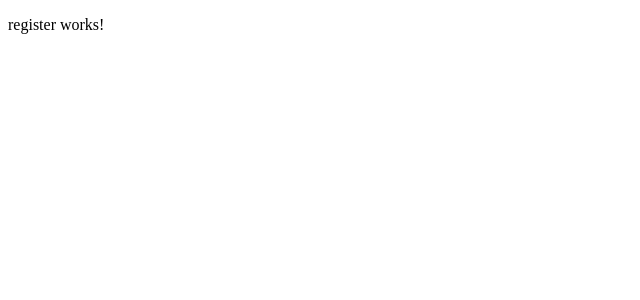
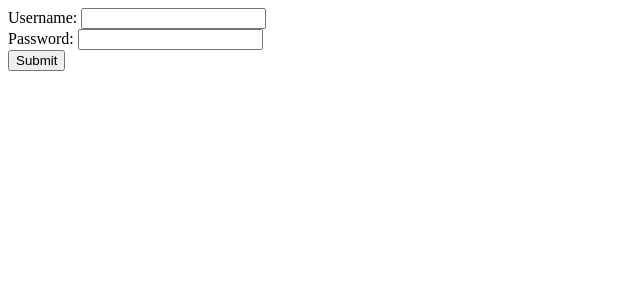
Before and after one commit to tapparoo/CoderDojo, an Angular app in the folder coderDojoApp/: page /register in a window 1280 px wide. Shown: the top 300 px of the page, without its empty margins (0-640 px from the left). Built offline with nearby package versions, Linux system fonts and the light colour scheme.

Commit message:
working on userDetails in angular and backend

```diff
--- a/coderDojoApp/src/app/app.module.ts
+++ b/coderDojoApp/src/app/app.module.ts
@@ -21,7 +21,7 @@ import { UserComponent } from './components/user/user.component';
     HomeComponent,
     RegisterComponent,
     AdminComponent,
-    UserComponent,
+    UserComponent
   ],
   imports: [
     BrowserModule,
--- a/coderDojoApp/src/app/components/admin/admin.component.html
+++ b/coderDojoApp/src/app/components/admin/admin.component.html
@@ -1,15 +1,24 @@
 <div *ngIf="user && !editUser">
     <form>
-      <label>ID: {{user.id}}</label>
+      <label>ID: {{user.user.id}}</label>
       <br>
-      <label>Username
-      <input type="text" name="username" disabled [ngModel]="user.username">
+      <label>Nickname
+      <input type="text" name="nickname" disabled [ngModel]="user.nickname">
       </label><br>
-      <label>Password
-      <input type="text" name="password" disabled [ngModel]="user.password">
+      <label>Phone Number
+      <input type="text" name="phoneNumber" disabled [ngModel]="user.phoneNumber">
       </label><br>
-      <label>Enabled?
-      <input type="checkbox" name="enabled" disabled [ngModel]="user.enabled">
+      <label>Address
+      <input type="text" name="address" disabled [ngModel]="user.address">
+      </label><br>
+      <label>Location
+      <input type="text" name="location" disabled [ngModel]="user.location">
+      </label><br>
+      <label>Parents
+      <input type="text" name="parents" disabled [ngModel]="user.parents">
+      </label><br>
+      <label>Children
+      <input type="text" name="children" disabled [ngModel]="user.children">
       </label><br>
     </form>
   <button (click)="user = null;">Back</button>
@@ -18,17 +27,26 @@
 
 <div *ngIf="editUser">
     <form #EditUserForm="ngForm">
-          <label>ID: {{user.id}}</label>
-          <br>
-          <label>Username
-          <input type="text" name="username" [ngModel]="user.username">
-          </label><br>
-          <label>Password
-          <input type="text" name="password" [ngModel]="user.password">
-          </label><br>
-          <label>Enabled?
-            <input type="checkbox" name="enabled" [ngModel]="user.enabled">
-          </label><br>
+        <label>ID: {{user.user.id}}</label>
+        <br>
+        <label>Nickname
+        <input type="text" name="nickname" [ngModel]="user.nickname">
+        </label><br>
+        <label>Phone Number
+        <input type="text" name="phoneNumber" [ngModel]="user.phoneNumber">
+        </label><br>
+        <label>Address
+        <input type="text" name="address" disabled [ngModel]="user.address">
+        </label><br>
+        <label>Location
+        <input type="text" name="location" disabled [ngModel]="user.location">
+        </label><br>
+        <label>Parents
+        <input type="text" name="parents" disabled [ngModel]="user.parents">
+        </label><br>
+        <label>Children
+        <input type="text" name="children" disabled [ngModel]="user.children">
+        </label><br>
       </form>
     <button (click)="editUser = false;">Cancel</button>
     <button (click)="updateUser(EditUserForm)">Save</button>
@@ -37,7 +55,11 @@
 <div *ngIf="!user && !editUser">
   <ul *ngFor="let u of users" (click)="user = u;">
     <li>{{u.id}}</li>
-    <li>{{u.username}}</li>
-    <li>{{u.password}}</li>
+    <li>{{u.nickname}}</li>
+    <li>{{u.phoneNumber}}</li>
+    <li>{{u.address.street}}</li>
+    <li>{{u.location.name}}</li>
+    <li>{{u.parents}}</li>
+    <li>{{u.children}}</li>
   </ul>
 </div>
--- a/coderDojoApp/src/app/components/admin/admin.component.ts
+++ b/coderDojoApp/src/app/components/admin/admin.component.ts
@@ -15,7 +15,10 @@ export class AdminComponent implements OnInit {
 
   displayUsers(): void {
     this.userService.index().subscribe(
-      data => this.users = data,
+      data => {
+        this.users = data;
+
+      },
       err => {
         console.log(err);
         console.log('Error loading users from admin page');
@@ -36,9 +39,8 @@ export class AdminComponent implements OnInit {
   updateUser(form: NgForm) {
     console.log(form.value);
 
-    this.user.username = form.value.username;
-    this.user.password = form.value.password;
-    this.user.enabled = form.value.enabled;
+    this.user.nickname = form.value.nickname;
+    this.user.dob = form.value.dob;
 
     this.userService.updateUser(this.user).subscribe(
       data => {
@@ -55,13 +57,7 @@ export class AdminComponent implements OnInit {
   constructor(private userService: UserService, private router: Router) { }
 
   ngOnInit() {
-    this.userService.index().subscribe(
-      data => this.users = data,
-      err => {
-        console.log(err);
-        console.log('Error loading users from admin page');
-      }
-    );
+    this.displayUsers();
   }
 
 }
--- a/coderDojoApp/src/app/components/register/register.component.html
+++ b/coderDojoApp/src/app/components/register/register.component.html
@@ -1,3 +1,9 @@
-<p>
-  register works!
-</p>
+<form #RegisterForm="ngForm">
+  <label for="username">Username:
+    <input type="text" name="username" ngModel>
+  </label><br>
+  <label for="password">Password:
+    <input type="text" name="password" ngModel>
+  </label><br>
+  <button (click)="register(RegisterForm)">Submit</button>
+</form>
--- a/coderDojoApp/src/app/components/register/register.component.ts
+++ b/coderDojoApp/src/app/components/register/register.component.ts
@@ -1,4 +1,8 @@
+import { AuthService } from 'src/app/services/auth.service';
 import { Component, OnInit } from '@angular/core';
+import { User } from 'src/app/models/user';
+import { NgForm } from '@angular/forms';
+import { Router } from '@angular/router';
 
 @Component({
   selector: 'app-register',
@@ -6,8 +10,29 @@ import { Component, OnInit } from '@angular/core';
   styleUrls: ['./register.component.css']
 })
 export class RegisterComponent implements OnInit {
+  user = null;
 
-  constructor() { }
+  register(form: NgForm) {
+    const user = new User(
+      form.value.username, form.value.password, true
+    );
+    this.authService.register(user).subscribe(
+      data => {
+        this.user = data;
+        console.log(data);
+
+      },
+      err => {
+        console.log(err);
+        console.log('Error loading users from admin page');
+      }
+    );
+
+  }
+
+
+
+  constructor(private authService: AuthService, private router: Router) { }
 
   ngOnInit() {
   }
--- a/coderDojoApp/src/app/services/auth.service.ts
+++ b/coderDojoApp/src/app/services/auth.service.ts
@@ -9,6 +9,7 @@ import { environment } from 'src/environments/environment';
   providedIn: 'root'
 })
 export class AuthService {
+
   constructor(private http: HttpClient) {}
 
   private baseUrl = environment.baseUrl;
@@ -20,7 +21,7 @@ export class AuthService {
       // Send credentials as Authorization header (this is spring security convention for basic auth)
       const httpOptions = {
         headers: new HttpHeaders({
-         'Authorization': `Basic ${credentials}`,
+          Authorization: `Basic ${credentials}`,
           'X-Requested-With': 'XMLHttpRequest'
         })
       };
@@ -40,9 +41,22 @@ export class AuthService {
   }
 
   register(user) {
+    const credentials = this.generateBasicAuthCredentials(user.username, user.password);
+
+    const httpOptions = {
+      headers: new HttpHeaders({
+        Authorization: `Basic ${credentials}`,
+        'X-Requested-With': 'XMLHttpRequest'
+      })
+    };
+
     // create request to register a new account
     return this.http.post(this.baseUrl + 'register', user)
       .pipe(
+        tap((res) => {
+          localStorage.setItem('credentials' , credentials);
+          return res;
+        }),
           catchError((err: any) => {
             console.log(err);
             return throwError('AuthService.register(): error registering user.');
```
Also changed, not shown: coderDojoApp/src/app/models/user-detail.ts (added, +30 -0 lines), 1 other file (tests, documents, lock files or other folders). Lines whose indentation alone changed are shown as unchanged.
